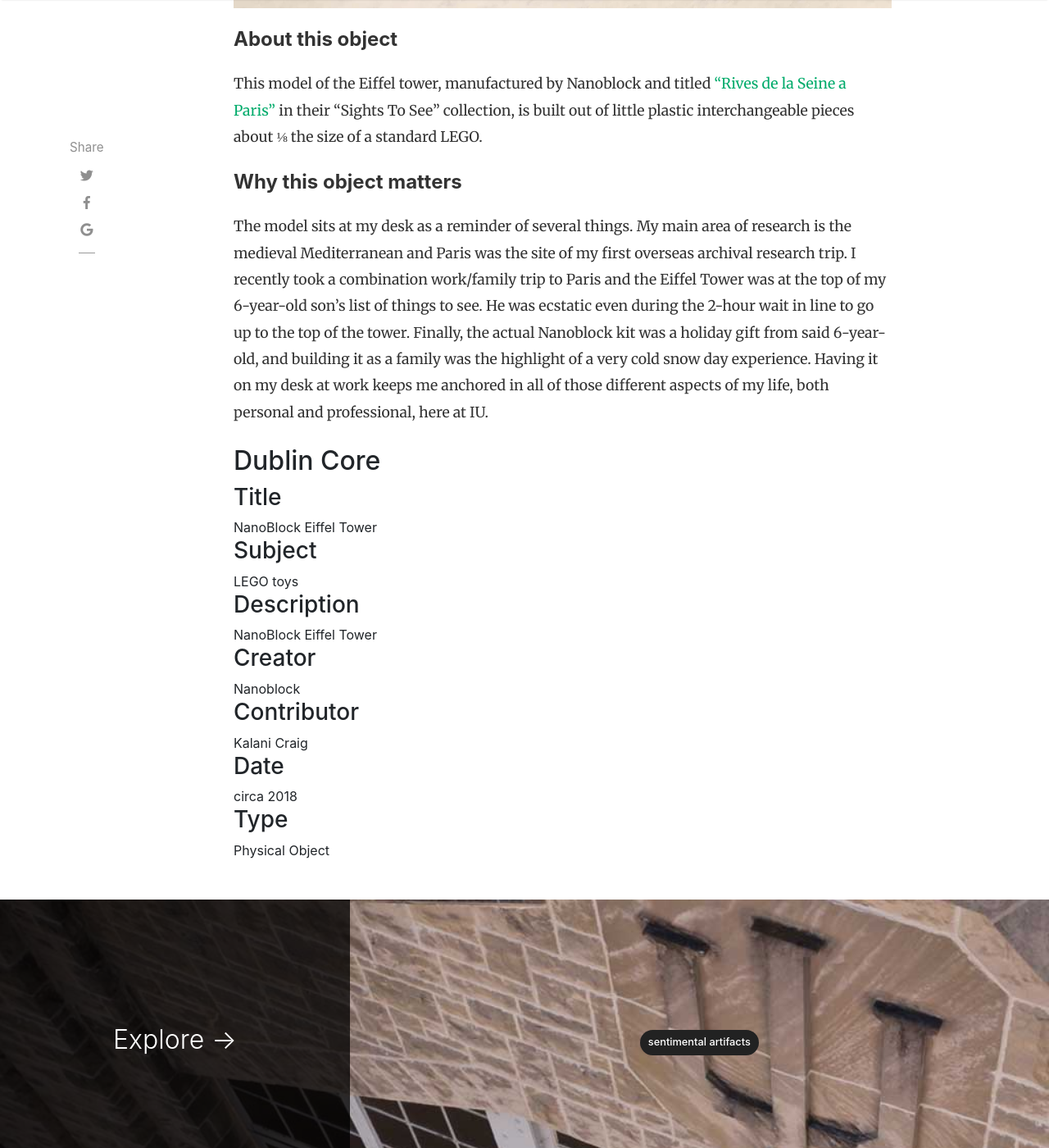
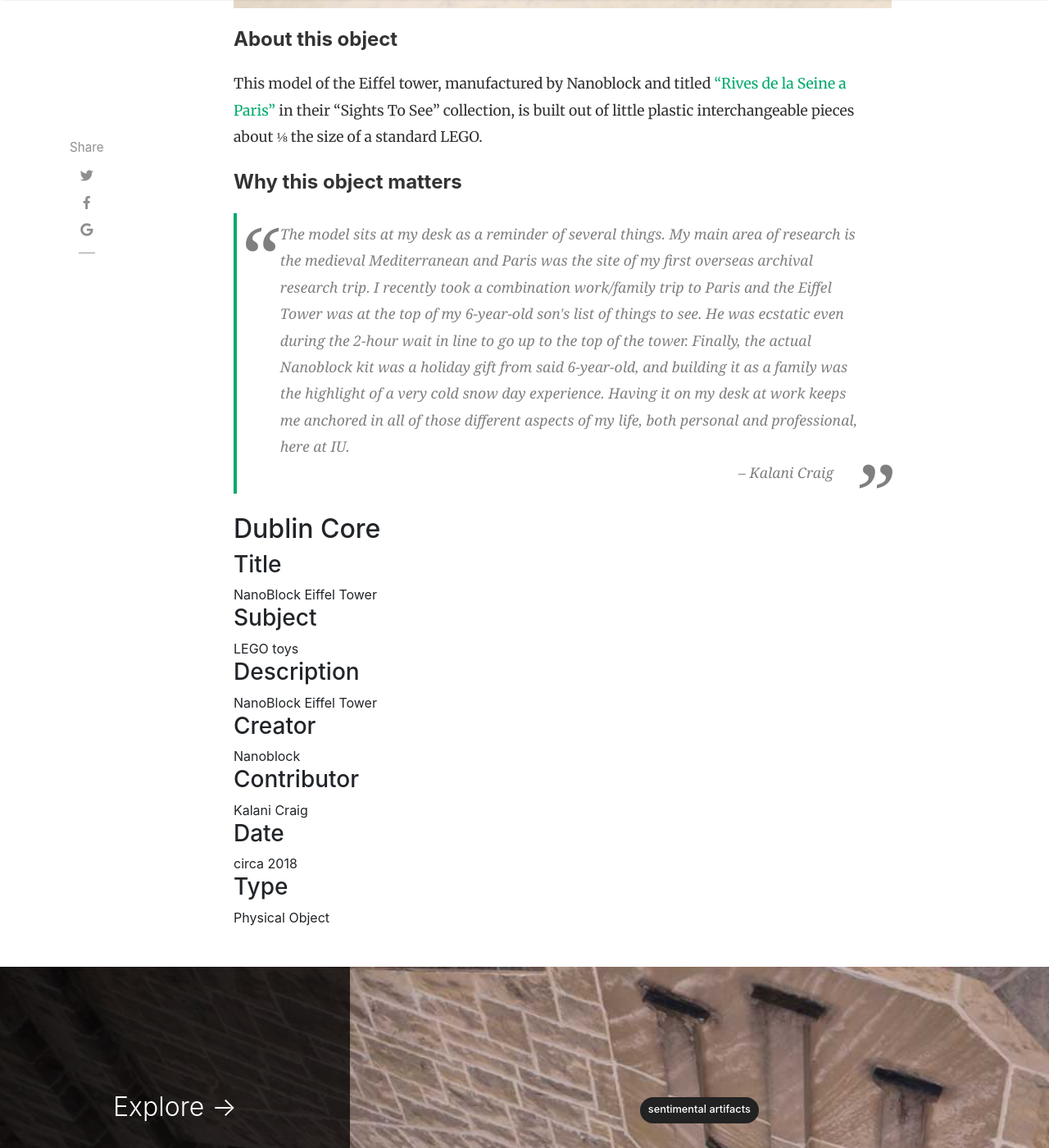
Before and after one commit to IUBHistoryHarvest/IUBHistoryHarvest.github.io, a Jekyll site: the page built from _items/2016-03-04-ID0002.md, in a window 1280 px wide and 1400 px high, scrolled down 1373 px. Shown: the whole window at 82% size. Built offline with Jekyll 4.4.1, drawn with Linux system fonts in a browser that asks for light colours; nearby versions of some CDN libraries; comment, search, counter and statistics services are not loaded.

Commit message:
no message

```diff
--- a/_items/2016-03-04-ID0002.md
+++ b/_items/2016-03-04-ID0002.md
@@ -19,4 +19,12 @@
 
 #### Why this object matters
 
+<blockquote>
 The model sits at my desk as a reminder of several things. My main area of research is the medieval Mediterranean and Paris was the site of my first overseas archival research trip. I recently took a combination work/family trip to Paris and the Eiffel Tower was at the top of my 6-year-old son's list of things to see. He was ecstatic even during the 2-hour wait in line to go up to the top of the tower. Finally, the actual Nanoblock kit was a holiday gift from said 6-year-old, and building it as a family was the highlight of a very cold snow day experience. Having it on my desk at work keeps me anchored in all of those different aspects of my life, both personal and professional, here at IU.
+
+<footer>
+<cite>
+Kalani Craig
+</cite>
+</footer>
+</blockquote>
--- a/assets/css/main.scss
+++ b/assets/css/main.scss
@@ -2,6 +2,41 @@
 # Add a comment to make this file sass-y.
 # Change this file for any custom CSS.
 ---
+
+blockquote {
+    font-family: Georgia, serif;
+    position: relative;
+    margin: 0.5em;
+    padding: 0.5em 2em 0.5em 3em;
+}
+/* Thanks: http://callmenick.com/post/styling-blockquotes-with-css-pseudo-classes */
+blockquote:before {
+    font-family: Georgia, serif;
+    position: absolute;
+    font-size: 6em;
+    line-height: 1;
+    top: 0;
+    left: 0;
+    content: "\201C";
+}
+blockquote:after {
+    font-family: Georgia, serif;
+    position: absolute;
+   /* display: block; don't use this, it raised the quote too high from the bottom - defeated line-height? */
+    float:right;
+    font-size:6em;
+    line-height: 1;
+    right:0;
+    bottom:-0.5em;
+    content: "\201D";
+}
+blockquote footer {
+    padding: 0 2em 0 0;
+    text-align:right;
+}
+blockquote cite:before {
+    content: "\2013";
+}
 
 /* We need to add display:inline in order to align the '>>' of the 'read more' link */
 .post-excerpt p {
```
